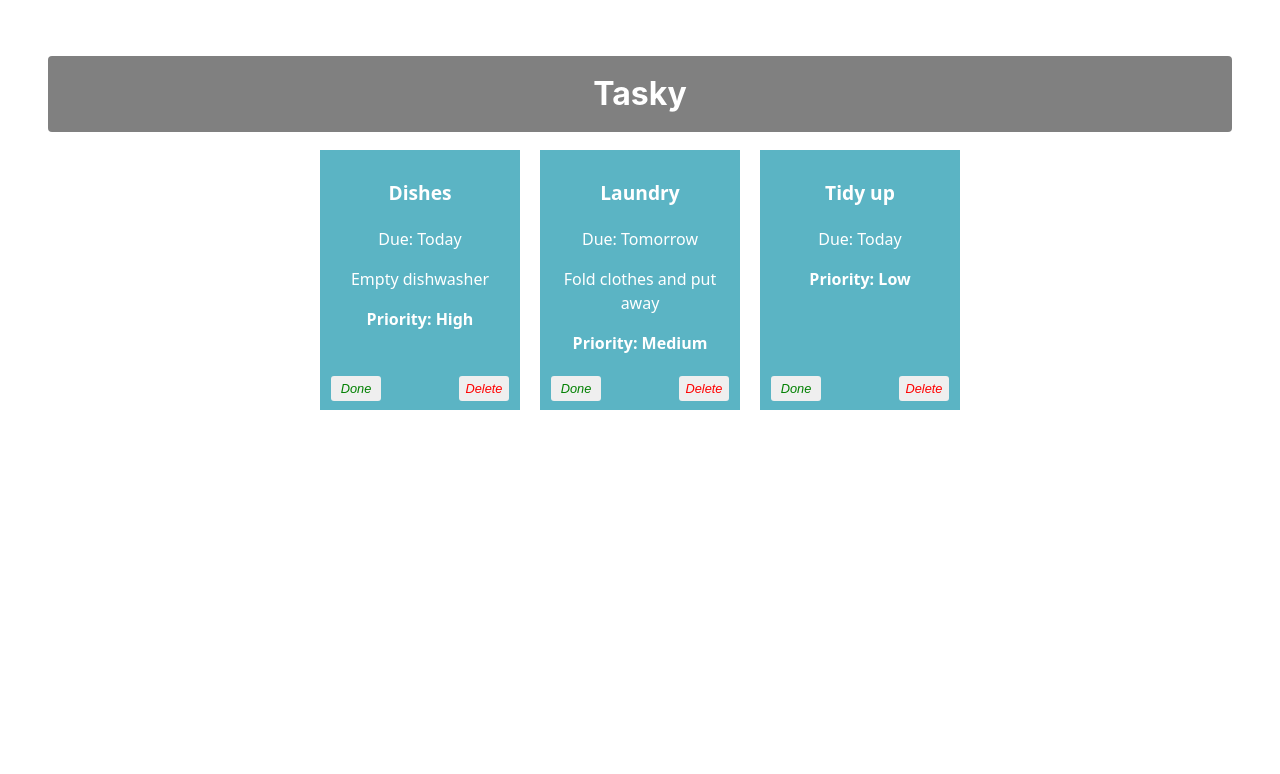
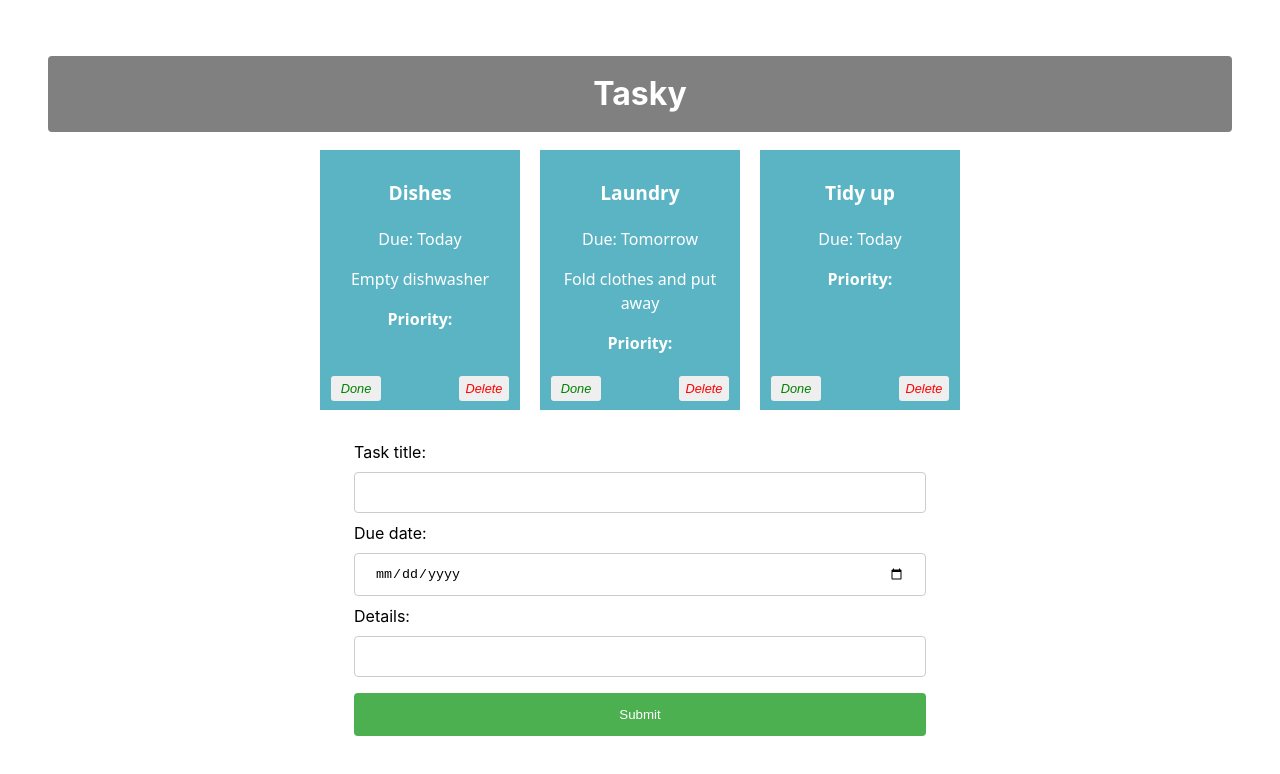
Before and after one commit to bugintheruins/react-basics-labs, a React (Vite) app in the folder tasky/: page / in a window 1280 px wide. Shown: the top 774 px of the page. Built offline with nearby package versions, Linux system fonts and the light colour scheme.

Commit message:
Add task: form added

```diff
--- a/tasky/package.json
+++ b/tasky/package.json
@@ -11,7 +11,8 @@
   },
   "dependencies": {
     "react": "^19.2.0",
-    "react-dom": "^19.2.0"
+    "react-dom": "^19.2.0",
+    "uuid": "^14.0.0"
   },
   "devDependencies": {
     "@eslint/js": "^9.39.1",
--- a/tasky/src/App.css
+++ b/tasky/src/App.css
@@ -64,3 +64,34 @@
   right: 5px;
   color: red;
 }
+
+input[type=text], input[type=date] {
+  width: 100%;
+  padding: 12px 20px;
+  margin: 8px 0;
+  display: inline-block;
+  border: 1px solid #ccc;
+  border-radius: 4px;
+  box-sizing: border-box;
+}
+
+input[type=submit] {
+  width: 100%;
+  background-color: #4CAF50;
+  color: white;
+  padding: 14px 20px;
+  margin: 8px 0;
+  border: none;
+  border-radius: 4px;
+  cursor: pointer;
+}
+
+input[type=submit]:hover {
+  background-color: #45a049;
+}
+
+form {
+  text-align: left;
+  width: 50%;
+  margin: auto;
+}
--- a/tasky/src/App.jsx
+++ b/tasky/src/App.jsx
@@ -2,6 +2,10 @@
 import './App.css';
 import Task from './components/Task.JSX';
 import React, { useState } from 'react';
+import AddTaskForm from './components/Form';
+import { v4 as uuidv4 } from 'uuid';
+
+
 
 
 function App() {
@@ -13,6 +17,13 @@
       { id: 3, title: "Tidy up", deadline: "Today", priority: "Low" , done: false}
     ]
   });
+
+    const [ formState, setFormState ] = useState({
+    title: "",
+    description: "",
+    deadline: ""
+  });
+
 
     const doneHandler = (taskIndex) => {
     const tasks = [...taskState.tasks];
@@ -27,6 +38,40 @@
     setTaskState({tasks});
   }
 
+    const formChangeHandler = (event) => {
+    let form = {...formState};
+
+    switch(event.target.name) {
+      case "title":
+          form.title = event.target.value;
+          break;
+      case "description":
+          form.description = event.target.value;
+          break;
+      case "deadline":
+          form.deadline = event.target.value;
+          break;
+      default:
+          form = formState;
+    }
+    setFormState(form);
+  }
+
+  const formSubmitHandler = (event) => {
+    event.preventDefault();
+
+    const tasks = [...taskState.tasks];
+    const form = {...formState};
+
+    form.id = uuidv4();
+
+    tasks.push(form);
+    setTaskState({tasks});
+  }
+
+
+  console.log(formState);
+
 
     return (
        <div className="container">
@@ -36,17 +81,17 @@
           title={task.title}
           description={task.description}
           deadline={task.deadline}
-      priority={task.priority}
           key={task.id}
           done={task.done}
           markDone={() => doneHandler(index)}
           deleteTask = {() => deleteHandler(index)}
+        />
+      ))}
+          <AddTaskForm submit={formSubmitHandler} change={formChangeHandler} />
 
 
-    />
-  ))}
+    </div>
 
-    </div>
   );
 
 }
--- /dev/null
+++ b/tasky/src/components/form.jsx
@@ -0,0 +1,27 @@
+const AddTaskForm = (props) => {
+
+  return (
+    <div>
+          <form onSubmit={props.submit}>
+
+            <label>
+        Task title:
+        <input type="text" name="title" required onChange={(event) => props.change(event)} />
+    </label>
+    <br />
+    <label>
+        Due date:
+        <input type="date" name="deadline" required onChange={(event) => props.change(event)} />
+    </label>
+    <br />
+    <label>
+        Details:
+        <input type="text" name="description" onChange={(event) => props.change(event)} />
+    </label>
+<input type="submit" value="Submit" />
+        </form>
+    </div>
+  )
+};
+
+export default AddTaskForm;
```
Also changed, not shown: 1 other file (tests, documents, lock files or other folders). Lines whose indentation alone changed are shown as unchanged.
